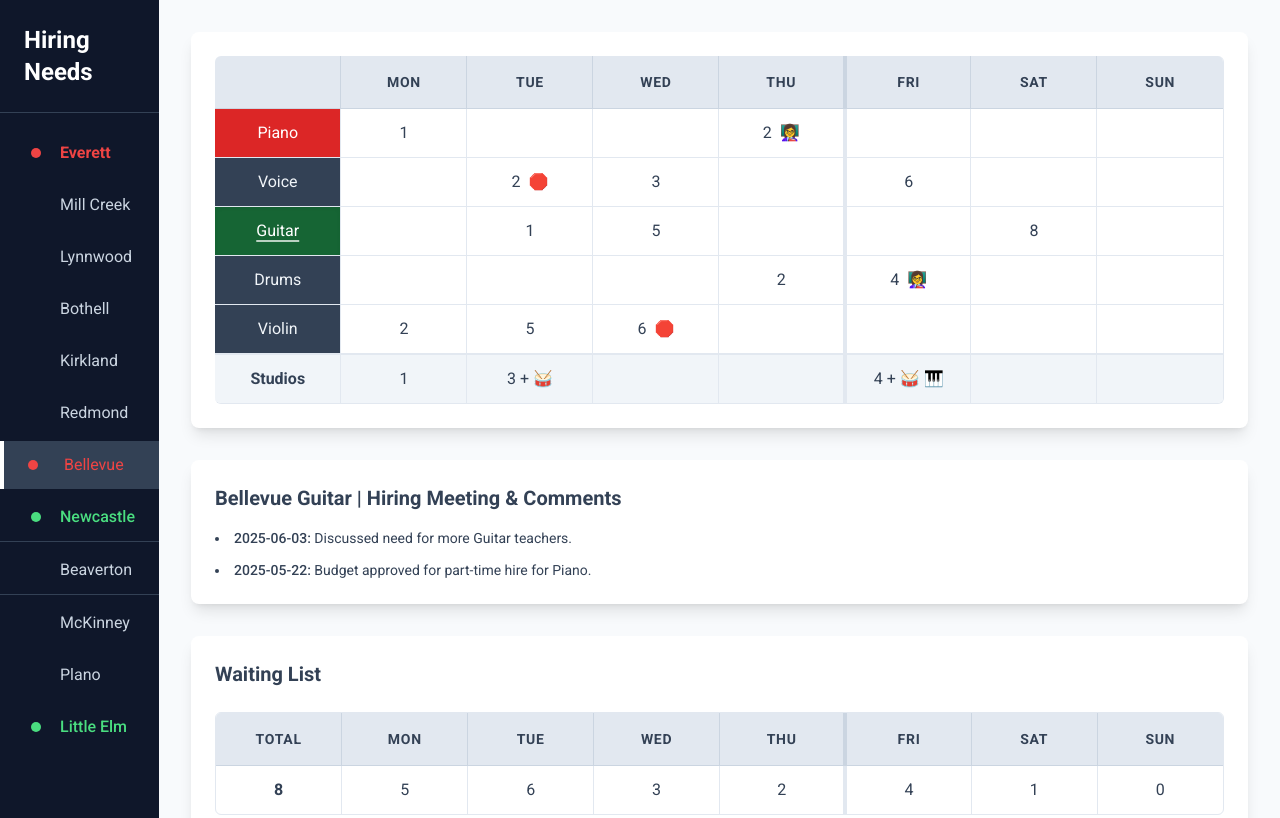
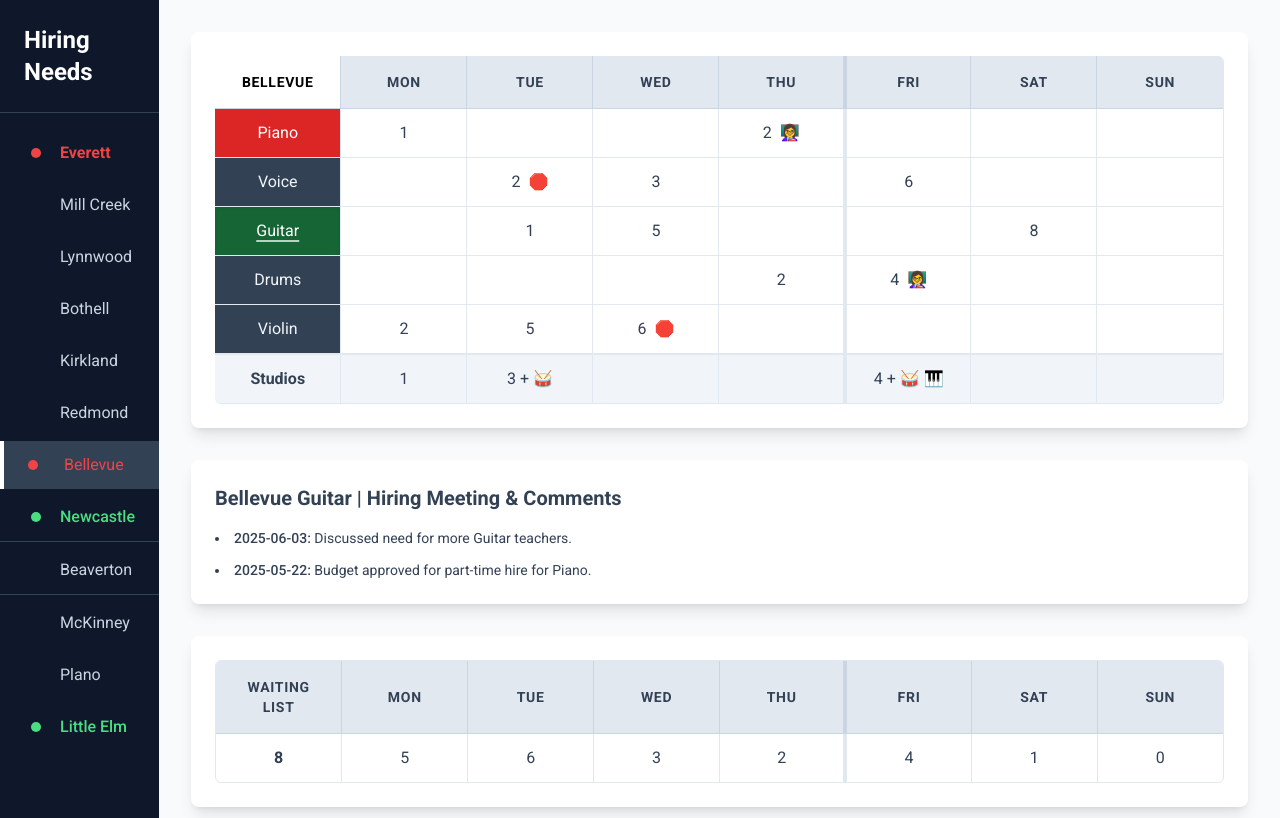
Before and after one commit to tylertul/HiringNeedsDesign, a plain HTML site: page index.html in a window 1280 px wide. Shown: the top 818 px of the page. Drawn offline with nearby package versions, Linux system fonts and the light colour scheme.

Commit message:
Update index.html

```diff
--- a/index.html
+++ b/index.html
@@ -153,7 +153,7 @@
     <table class="w-full table-fixed">
       <thead class="table-header">
         <tr>
-          <th class="text-left instrument-default-header border-b border-slate-200"></th>
+          <th class="text-center font-semibold border-b border-slate-200">Bellevue</th>
           <th class="text-center instrument-default-header border-b border-slate-200">Mon</th>
           <th class="text-center instrument-default-header border-b border-slate-200">Tue</th>
           <th class="text-center instrument-default-header border-b border-slate-200">Wed</th>
@@ -270,7 +270,7 @@
 
 <!-- Waitlist card -->
 <div class="bg-white rounded-lg shadow-lg p-6 mb-8">
-  <h2 class="text-xl font-semibold text-slate-700 mb-6">Waiting List</h2>
+
 
   <!-- This div now controls the overall shape and border of the table -->
   <div class="overflow-x-auto rounded-md border border-slate-200">
@@ -278,7 +278,7 @@
     <table class="w-full table-fixed">
       <thead class="table-header">
         <tr>
-          <th class="text-center instrument-default-header border-b border-slate-200">Total</th>
+          <th class="text-center instrument-default-header border-b border-slate-200">Waiting List</th>
           <th class="text-center instrument-default-header border-b border-slate-200">Mon</th>
           <th class="text-center instrument-default-header border-b border-slate-200">Tue</th>
           <th class="text-center instrument-default-header border-b border-slate-200">Wed</th>
```
